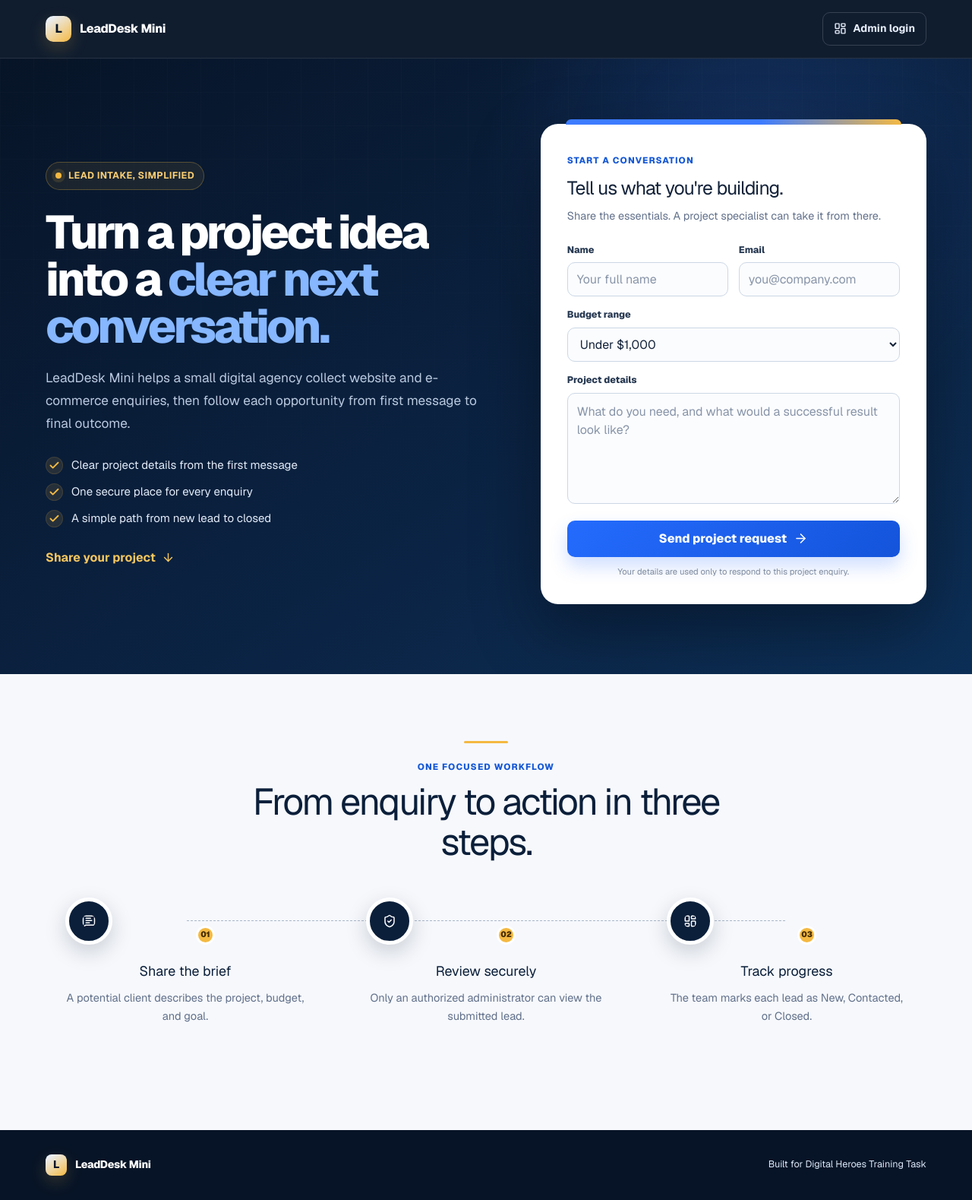
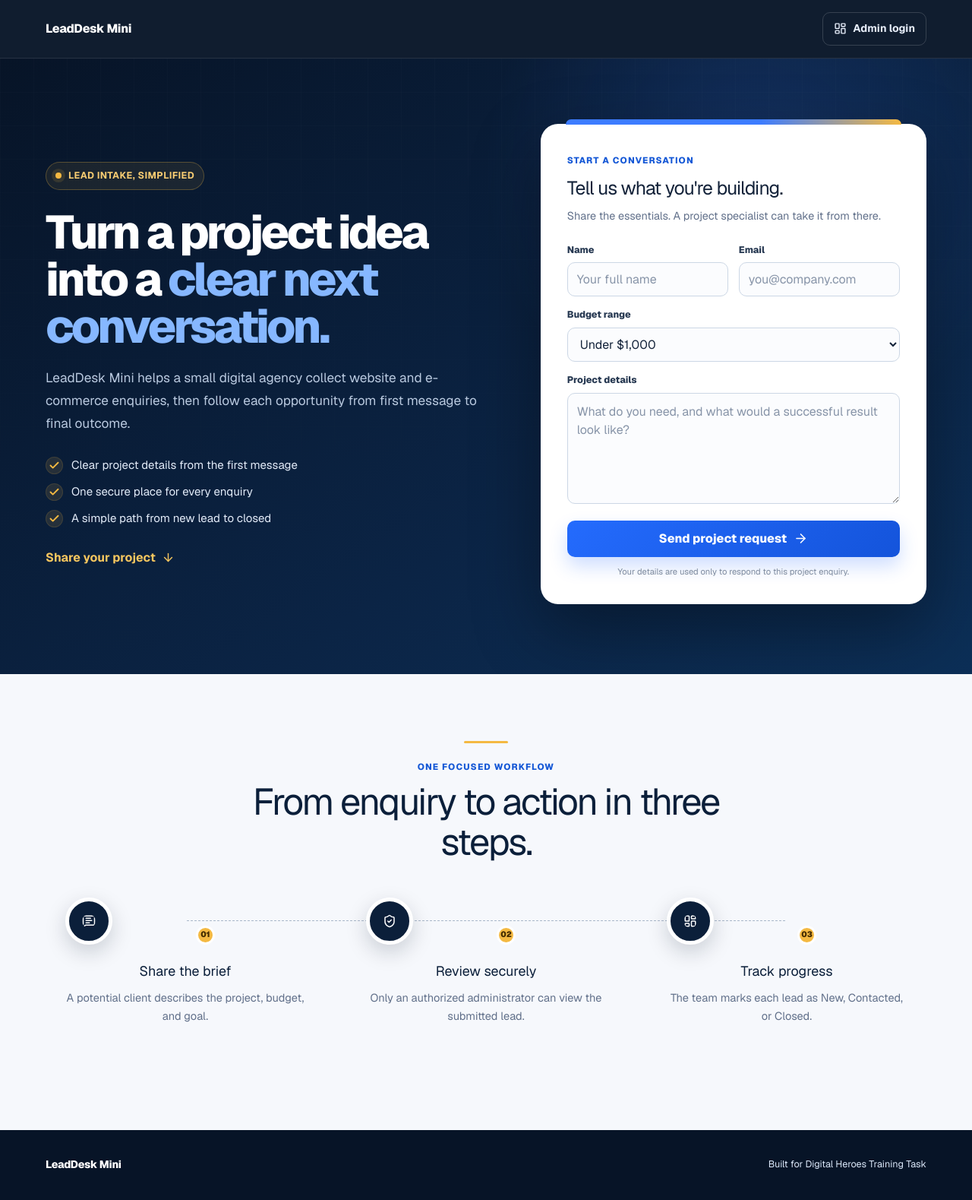
Before and after one commit to mousumi2004/leaddesk-mini-digital-heroes, a Next.js app: page / in a window 1280 px wide. Shown: the whole page at 76% size. Built offline with nearby package versions, Linux system fonts and the light colour scheme.

Commit message:
refactor: simplify LeadDesk wordmark

```diff
--- a/app/page.tsx
+++ b/app/page.tsx
@@ -21,9 +21,6 @@ export default function Home() {
       <header className="site-header">
         <div className="header-inner">
           <Link className="brand" href="/">
-            <span className="brand-mark" aria-hidden="true">
-              L
-            </span>
             <span>LeadDesk Mini</span>
           </Link>
           <Link className="admin-link" href="/login">
--- a/components/site/footer.tsx
+++ b/components/site/footer.tsx
@@ -1,15 +1,8 @@
-import Link from "next/link";
-
 export function Footer() {
   return (
     <footer className="site-footer">
       <div className="footer-inner">
-        <Link className="brand small" href="/">
-          <span className="brand-mark" aria-hidden="true">
-            L
-          </span>
-          <span>LeadDesk Mini</span>
-        </Link>
+        <span className="brand small">LeadDesk Mini</span>
         <a
           className="training-credit"
           href="https://digitalheroesco.com"
```
Also changed, not shown: 1 other file (tests, documents, lock files or other folders).
